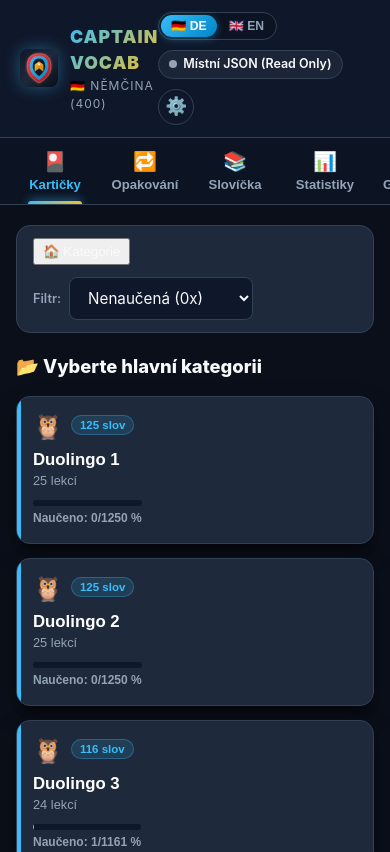
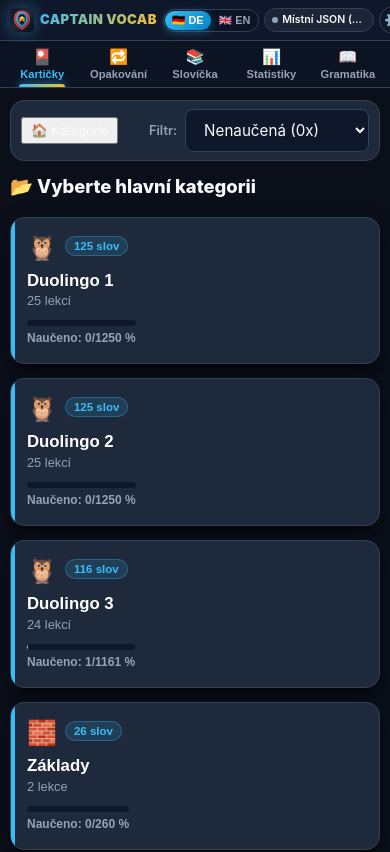
Before and after one commit to Prusek-Petr/Slovicka, a plain HTML site: page index.html in a window 390 px wide. Shown: the top 852 px of the page. Drawn offline with Linux system fonts and the light colour scheme.

Commit message:
style: make header non-sticky and compact on mobile

```diff
--- a/index.html
+++ b/index.html
@@ -11,7 +11,7 @@
   <link rel="manifest" href="./manifest.json">
   <link rel="icon" type="image/svg+xml" href="./icon.svg">
   <link rel="apple-touch-icon" href="./icon.svg">
-  <link rel="stylesheet" href="./style.css?v=10">
+  <link rel="stylesheet" href="./style.css?v=11">
 </head>
 <body>
 
@@ -545,6 +545,6 @@
   </div>
 
   <!-- Main JS -->
-  <script src="./app.js?v=10"></script>
+  <script src="./app.js?v=11"></script>
 </body>
 </html>
--- a/style.css
+++ b/style.css
@@ -52,14 +52,12 @@ body {
 .app-header {
   background-color: var(--bg-header);
   border-bottom: 1px solid var(--border-color);
-  padding: 12px 20px;
+  padding: 10px 18px;
   display: flex;
   justify-content: space-between;
   align-items: center;
-  position: sticky;
-  top: 0;
+  position: relative;
   z-index: 100;
-  backdrop-filter: blur(10px);
 }
 
 .header-left {
@@ -1427,3 +1425,100 @@ body {
   color: var(--text-muted);
   font-weight: 600;
 }
+
+/* ==========================================================================
+   MOBILE COMPACT HEADER & NAVIGATION (MAX-WIDTH: 640px)
+   ========================================================================== */
+@media (max-width: 640px) {
+  .app-header {
+    padding: 6px 10px;
+    gap: 6px;
+  }
+
+  .logo {
+    gap: 6px;
+  }
+
+  .shield-icon {
+    width: 24px;
+    height: 24px;
+  }
+
+  .brand-title {
+    font-size: 0.82rem;
+    letter-spacing: 0.4px;
+    white-space: nowrap;
+  }
+
+  .brand-sub {
+    display: none;
+  }
+
+  .header-right {
+    gap: 5px;
+    flex-wrap: nowrap;
+  }
+
+  .lang-switcher {
+    padding: 1px;
+    gap: 1px;
+  }
+
+  .lang-btn {
+    font-size: 0.68rem;
+    padding: 3px 7px;
+  }
+
+  .sync-badge {
+    font-size: 0.66rem;
+    padding: 3px 7px;
+    gap: 4px;
+    max-width: 110px;
+    white-space: nowrap;
+    overflow: hidden;
+  }
+
+  .sync-label {
+    overflow: hidden;
+    text-overflow: ellipsis;
+    white-space: nowrap;
+  }
+
+  .sync-dot {
+    width: 6px;
+    height: 6px;
+    flex-shrink: 0;
+  }
+
+  .icon-btn {
+    width: 28px;
+    height: 28px;
+    font-size: 0.9rem;
+    flex-shrink: 0;
+  }
+
+  .app-nav {
+    padding: 0 4px;
+  }
+
+  .nav-btn {
+    min-width: 0;
+    padding: 7px 4px;
+    font-size: 0.7rem;
+    gap: 2px;
+  }
+
+  .nav-icon {
+    font-size: 0.95rem;
+  }
+
+  .app-main {
+    padding: 12px 10px 28px;
+  }
+
+  .practice-top-bar {
+    padding: 8px 10px;
+    margin-bottom: 12px;
+    gap: 8px;
+  }
+}
--- a/sw.js
+++ b/sw.js
@@ -1,9 +1,9 @@
-const CACHE_NAME = 'captain-vocab-v10';
+const CACHE_NAME = 'captain-vocab-v11';
 const STATIC_ASSETS = [
   './',
   './index.html',
-  './style.css?v=10',
-  './app.js?v=10',
+  './style.css?v=11',
+  './app.js?v=11',
   './manifest.json',
   './icon.svg',
   './slovicka_de_400.json',
```
